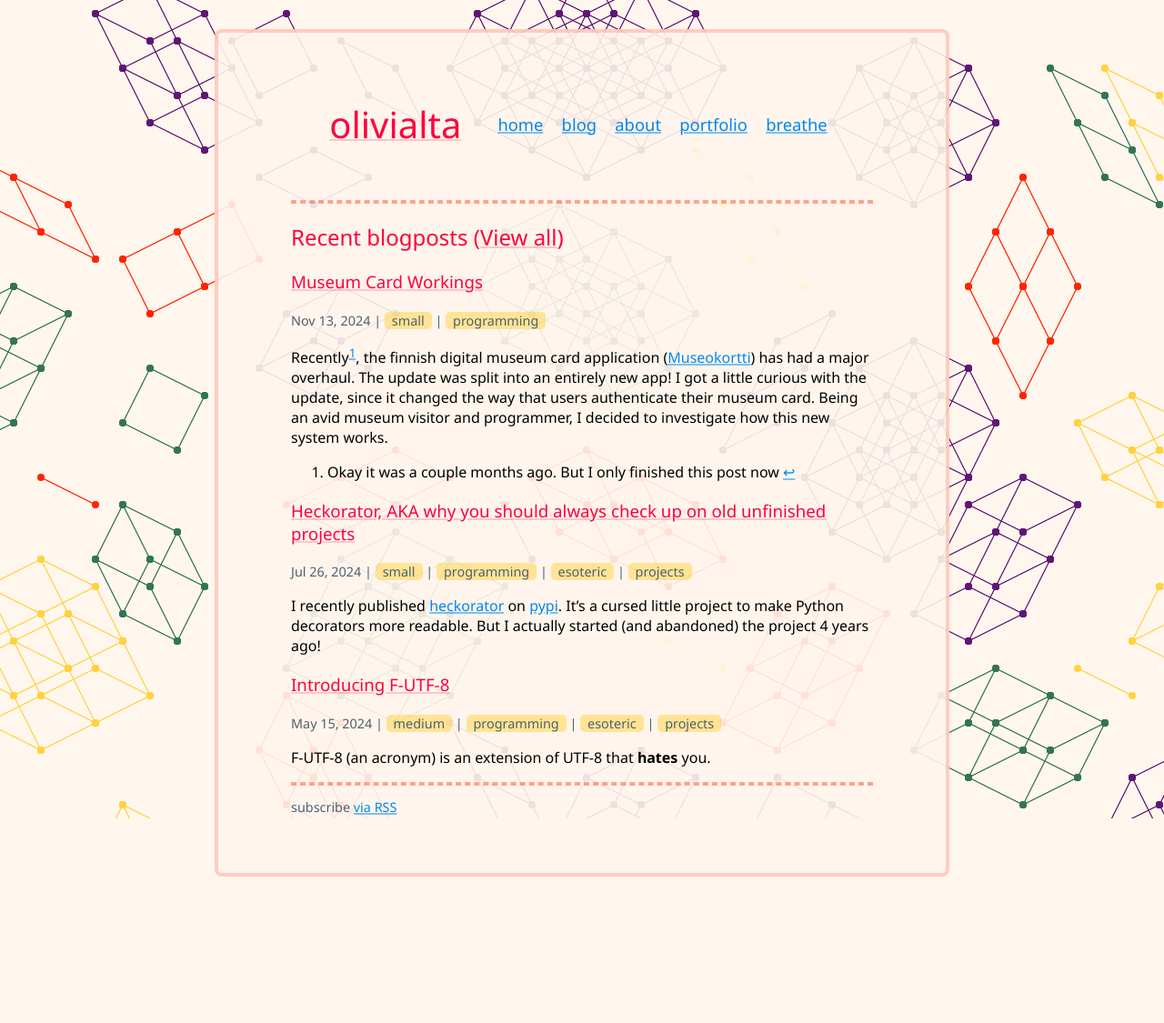
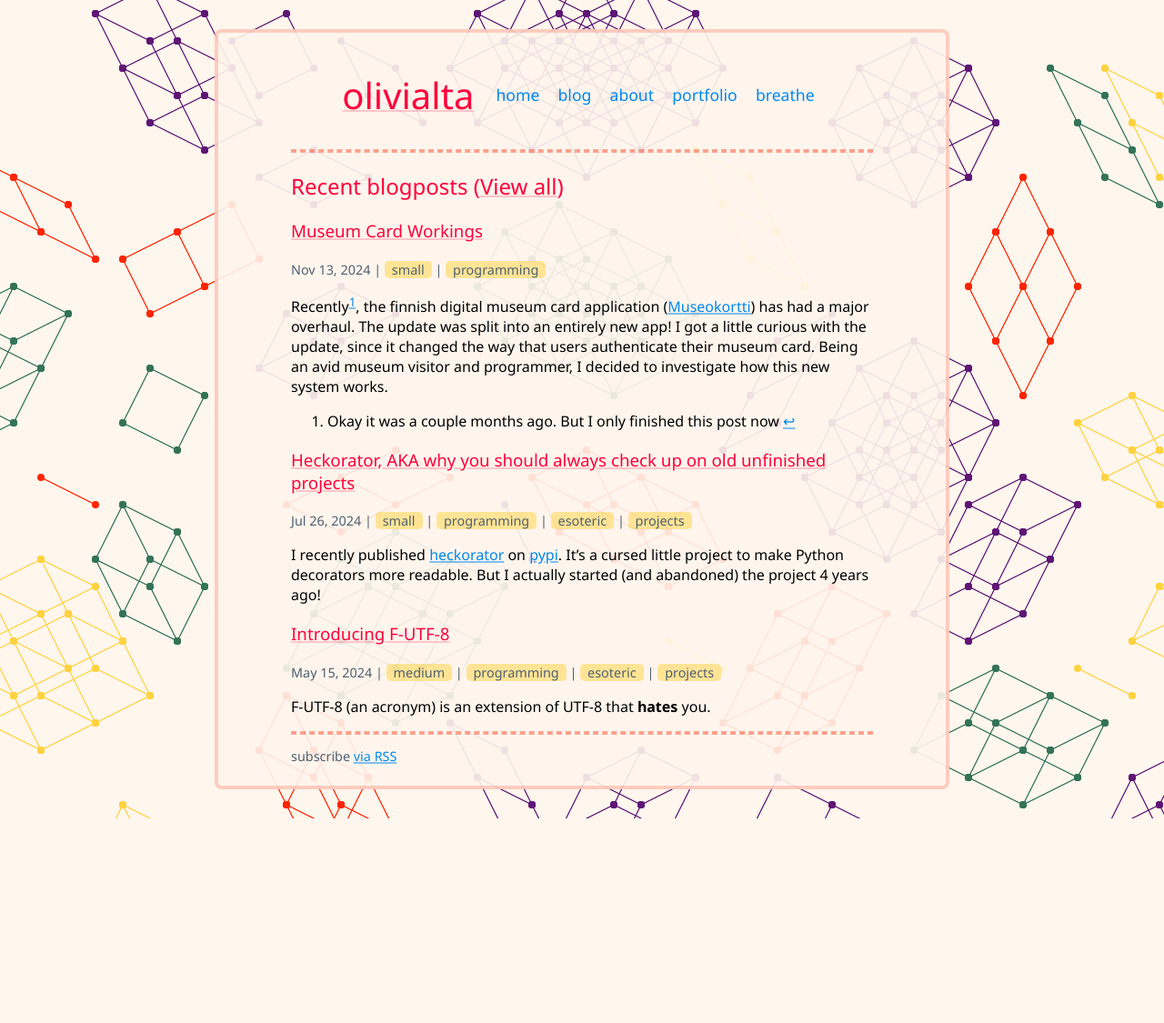
Before and after one commit to RocketRace/rocketrace.github.io, a Jekyll site: the page built from index.md, in a window 1280 px wide. Shown: the whole page at 91% size. Built offline with Jekyll 4.4.1, drawn with Linux system fonts in a browser that asks for light colours.

Commit message:
Slightly tighter spacing

```diff
--- a/assets/main.scss
+++ b/assets/main.scss
@@ -20,8 +20,8 @@ nav {
   height: 72px;
   align-items: center;
   justify-content: center;
-  padding: 1rem;
-  margin-bottom: 2rem;
+  padding: 1rem 0;
+  margin: 0.5rem;
 }
 
 @media screen and (max-width: 899px) {
@@ -39,18 +39,18 @@ nav {
 
 .nav-title {
   color: $accessibletomato;
-  margin-right: 2rem;
+  margin-right: 1rem;
   font-size: 2.5rem;
 }
 
 .nav-link {
   margin: 0 0.5rem;
-  font-size: 1.15rem;
+  font-size: 1.1rem;
 }
 
 .nav-link {
   color: $marine;
-  text-decoration: underline solid rgba($color: $marine, $alpha: 0.5) 2px;
+  text-decoration: none;
 }
 
 .nav-link:hover {
@@ -111,21 +111,20 @@ main {
 }
 
 // responsiveness
-@media screen and (max-width: 899px) {
+@media screen and (max-width: 799px) {
   main {
-    padding-left: 10%;
-    padding-right: 10%;
-    padding-top: 1rem;
+    padding: 0.5rem 10%;
+    margin-top: 0.5rem;
     width: 70%;
   }
 }
 
-@media screen and (min-width: 900px) {
+@media screen and (min-width: 800px) {
   main {
     margin: 2rem;
     border-radius: 0.5rem;
     width: 50%;
-    padding: 3rem 5rem;
+    padding: 0.5rem 5rem;
   }
 }
 
```
